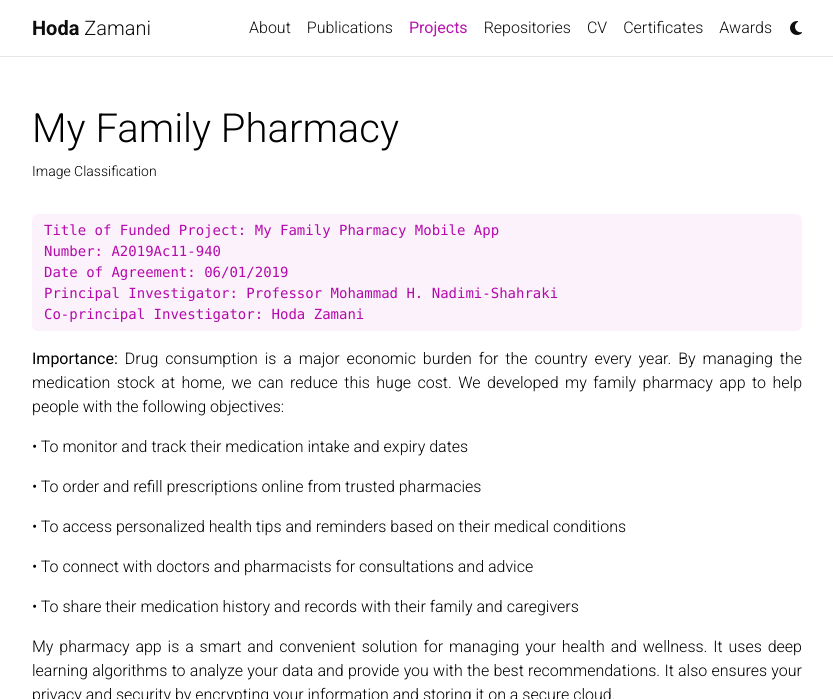
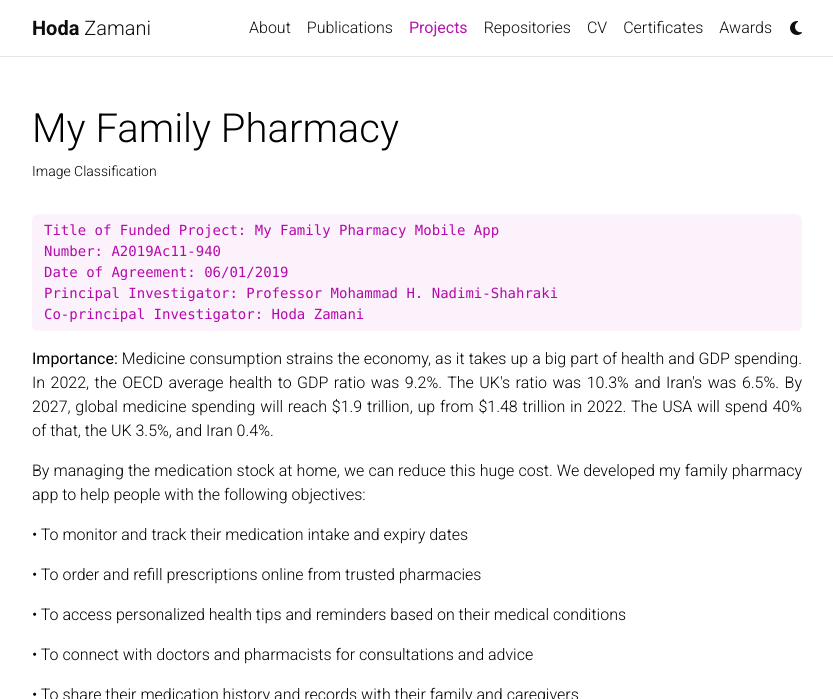
Before and after one commit to HodaZamani/HodaZamani.github.io, a Jekyll site: the page built from _projects/2_project.md, in a window 1280 px wide and 900 px high, cut to the strip 0-699 px from the top of the window. Shown: the whole strip, without its empty margins (223-1056 px from the left). Built offline with Jekyll 4.4.1, drawn with Linux system fonts in a browser that asks for light colours; full-size pictures stand in for the smaller copies a plugin makes; comment, search, counter and statistics services are not loaded; a style sheet for code colours, icons or effects is not loaded.

Commit message:
Update 2_project.md

```diff
--- a/_projects/2_project.md
+++ b/_projects/2_project.md
@@ -15,7 +15,10 @@
     Co-principal Investigator: Hoda Zamani
 
 
-<p align="justify"><b>Importance:</b> Drug consumption is a major economic burden for the country every year. By managing the medication stock at home, we can reduce this huge cost. We developed my family pharmacy app to help people with the following objectives:</p>
+<p align="justify"><b>Importance:</b> Medicine consumption strains the economy, as it takes up a big part of health and GDP spending. In 2022, the OECD average health to GDP ratio was 9.2%. The UK's ratio was 10.3% and Iran's was 6.5%. By 2027, global medicine spending will reach $1.9 trillion, up from $1.48 trillion in 2022. The USA will spend 40% of that, the UK 3.5%, and Iran 0.4%.</p>
+
+
+<p align="justify">By managing the medication stock at home, we can reduce this huge cost. We developed my family pharmacy app to help people with the following objectives:</p>
 <p align="justify">•  To monitor and track their medication intake and expiry dates</p>
 <p align="justify">•  To order and refill prescriptions online from trusted pharmacies</p>
 <p align="justify">•  To access personalized health tips and reminders based on their medical conditions</p>
```
